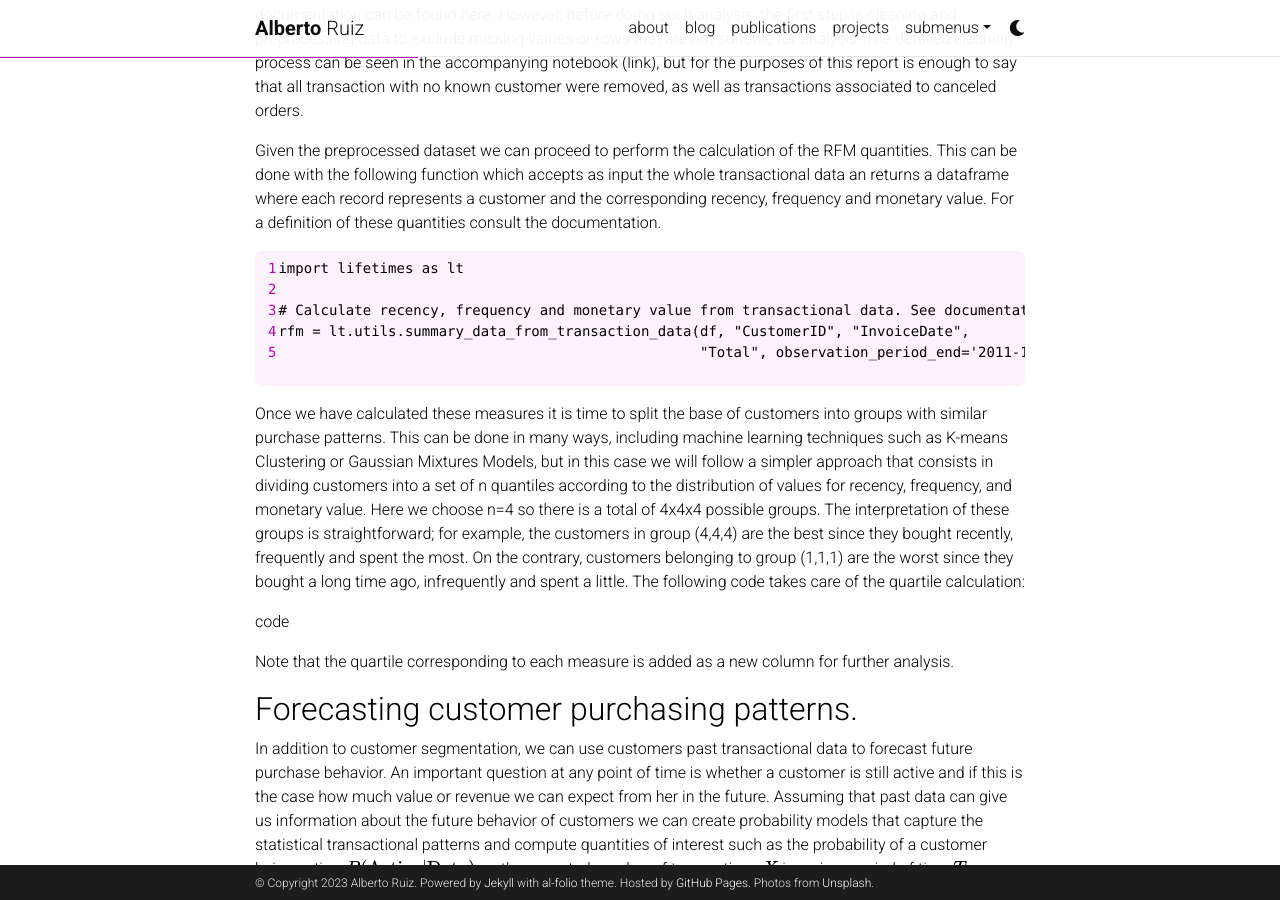
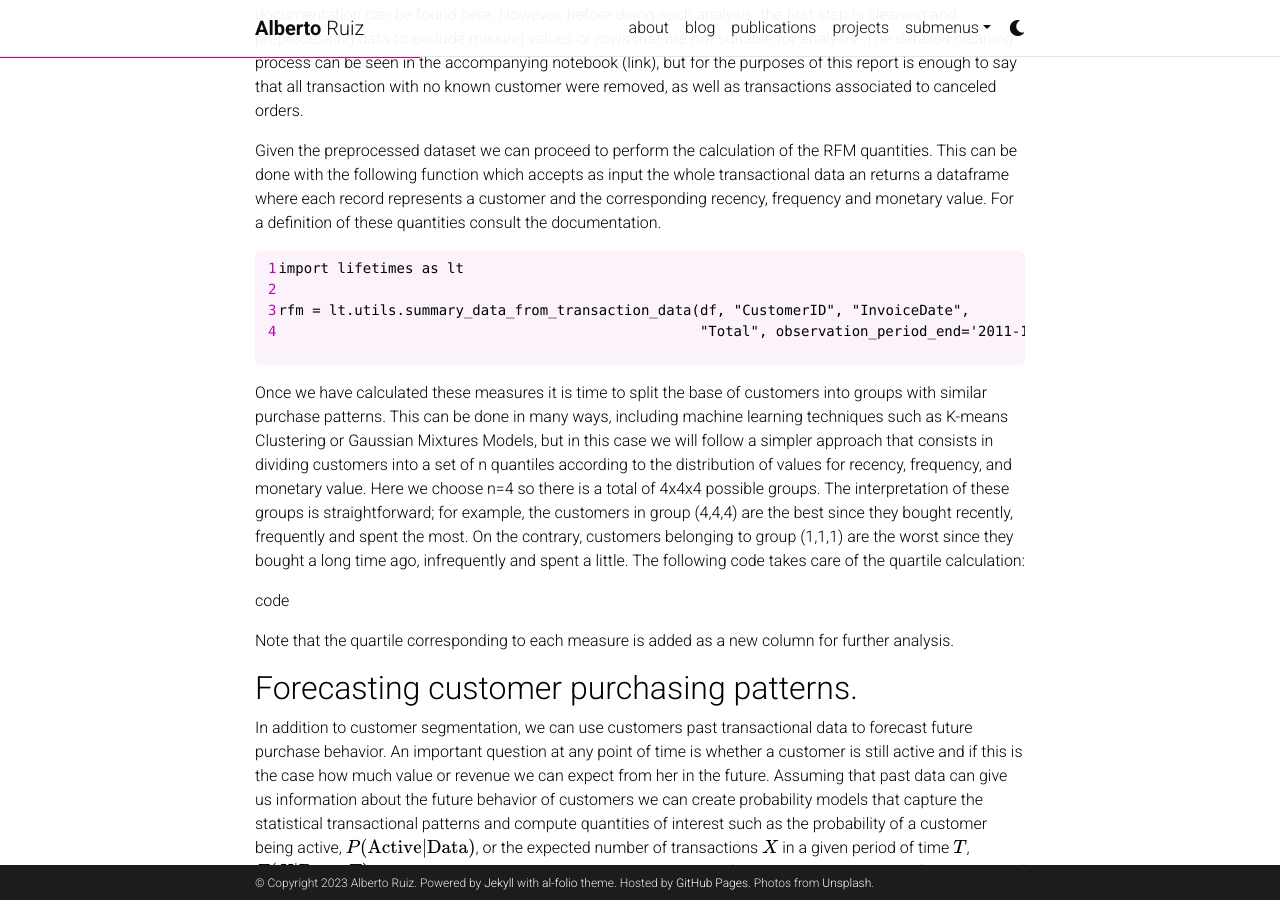
Before and after one commit to AlbertoR94/AlbertoR94, a Jekyll site: the page built from _projects/1_project.md, in a window 1280 px wide and 900 px high, scrolled down 1410 px. Built offline with Jekyll 4.4.1, drawn with Linux system fonts in a browser that asks for light colours; full-size pictures stand in for the smaller copies a plugin makes; comment, search, counter and statistics services are not loaded; a style sheet for code colours, icons or effects is not loaded.

Commit message:
Update 1_project.md
updated code

```diff
--- a/_projects/1_project.md
+++ b/_projects/1_project.md
@@ -37,7 +37,6 @@ Given the preprocessed dataset we can proceed to perform the calculation of the
 
 import lifetimes as lt
 
-# Calculate recency, frequency and monetary value from transactional data. See documentation for precise definitions of these quantities
 rfm = lt.utils.summary_data_from_transaction_data(df, "CustomerID", "InvoiceDate",
                                                   "Total", observation_period_end='2011-12-31')
 {% endhighlight %}
```
